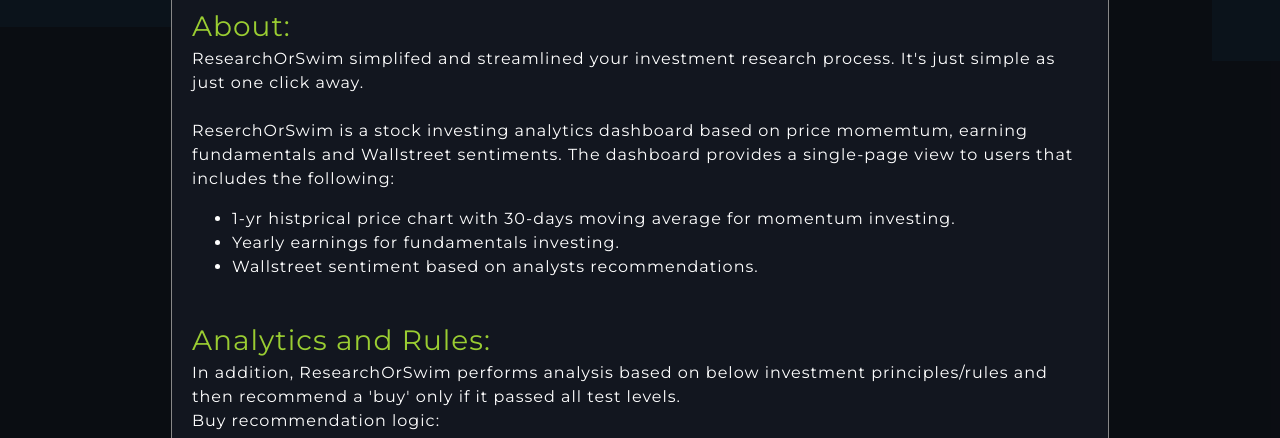
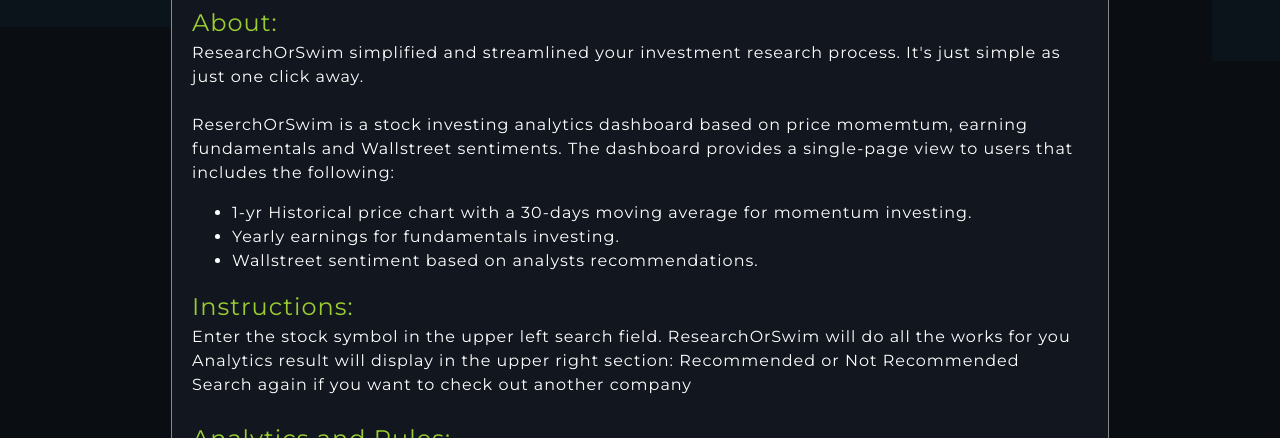
Before and after one commit to swusteven/ResearchOrSwim, a website built with webpack: page index.html in a window 1280 px wide. Shown: the part 362-800 px from the top of the page. Built offline with nearby package versions, Linux system fonts and the light colour scheme; no server answers; files whose address does not match are found by name.

Commit message:
Updated production README.md

```diff
--- a/index.html
+++ b/index.html
@@ -120,18 +120,22 @@
 
             <br>
             <h2 class="modal-h2">About:</h2>
-            <p>ResearchOrSwim simplifed and streamlined your investment research process. It's just simple as just one click away.</p>
+            <p>ResearchOrSwim simplified and streamlined your investment research process. It's just simple as just one click away.</p>
     <br>
             <p>ReserchOrSwim is a stock investing analytics dashboard based on <span>price momemtum</span>, <span>earning fundamentals</span> and <span>Wallstreet sentiments</span>. The dashboard
             provides a single-page view to users that includes the following:
             <ul>
-                <li>1-yr histprical price chart with 30-days moving average for momentum investing.</li>
+                <li>1-yr Historical price chart with a 30-days moving average for momentum investing.</li>
                 <li>Yearly earnings for fundamentals investing.</li>
                 <li>Wallstreet sentiment based on analysts recommendations.</li>
             </ul>
 
+            <h2 class="modal-h2">Instructions:</h2>
+                <p>Enter the stock symbol in the upper left search field. ResearchOrSwim will do all the works for you</p>
+                <p>Analytics result will display in the upper right section: Recommended or Not Recommended</p>
+                <p>Search again if you want to check out another company</p>
+
     <br>
-
             <h2 class="modal-h2">Analytics and Rules:</h2>
 
             <p>In addition, ResearchOrSwim performs analysis based on below investment principles/rules and then
--- a/src/styles/index.css
+++ b/src/styles/index.css
@@ -357,7 +357,7 @@
 }
 
 .modal-h2{
-    font-size: 28px;
+    font-size: 24px;
     color: yellowgreen;
 }
 
```
Also changed, not shown: src/scripts/util.js (deleted, +0 -28 lines), README.md, dist/main.css, src/images/landing_page.png (added), src/images/main_page.png (added), 1 other file.
